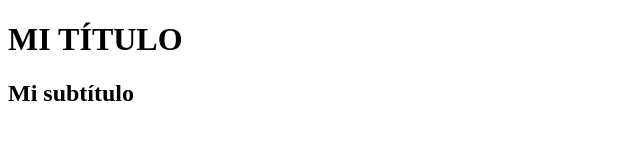
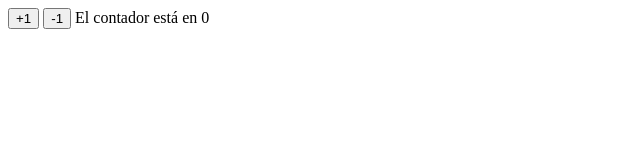
Before and after one commit to bider88/tuto-vuejs, a plain HTML site: page index.html in a window 1280 px wide. Shown: the whole page, without its empty margins (0-640 px from the left). Drawn offline with nearby package versions, Linux system fonts and the light colour scheme.

Commit message:
Usando v-on

```diff
--- a/index.html
+++ b/index.html
@@ -9,8 +9,9 @@
 <body>
 
     <div id="app">
-        <h1>{{ title | uppercase }}</h1>
-        <h2>{{ subtitle | lowercase | capitalize }}</h2>
+        <button v-on:click="sumar">+1</button>
+        <button v-on:click="restar">-1</button>
+        El contador está en {{ count }}
     </div>
 
     <script src="https://cdn.jsdelivr.net/npm/vue/dist/vue.js"></script>
@@ -18,13 +19,15 @@
         let app = new Vue({
             el: '#app',
             data: {
-                title: 'mi título',
-                subtitle: 'MI SUBTÍTULO'
+                count: 0
             },
-            filters: {
-                uppercase: str => str.toUpperCase(),
-                lowercase :  str => str.toLowerCase(),
-                capitalize: str => str.charAt(0).toUpperCase() + str.slice(1)
+            methods: {
+                sumar: function () {
+                    return this.count++
+                },
+                restar: function () {
+                    return this.count--
+                }
             }
         })
     </script>
```
